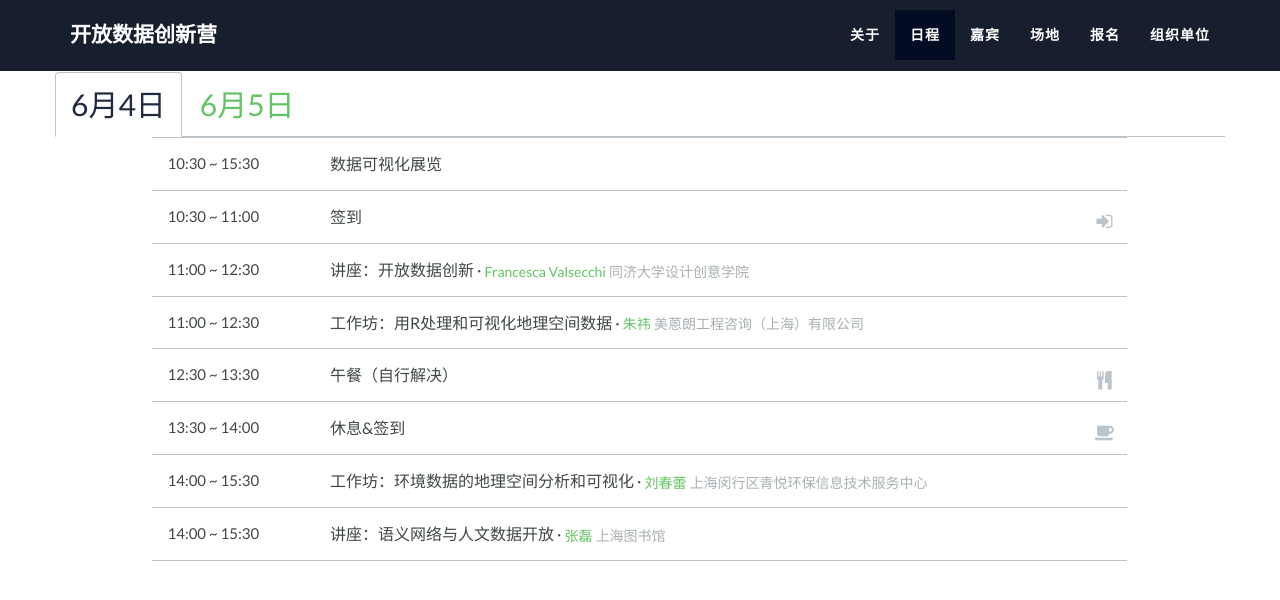
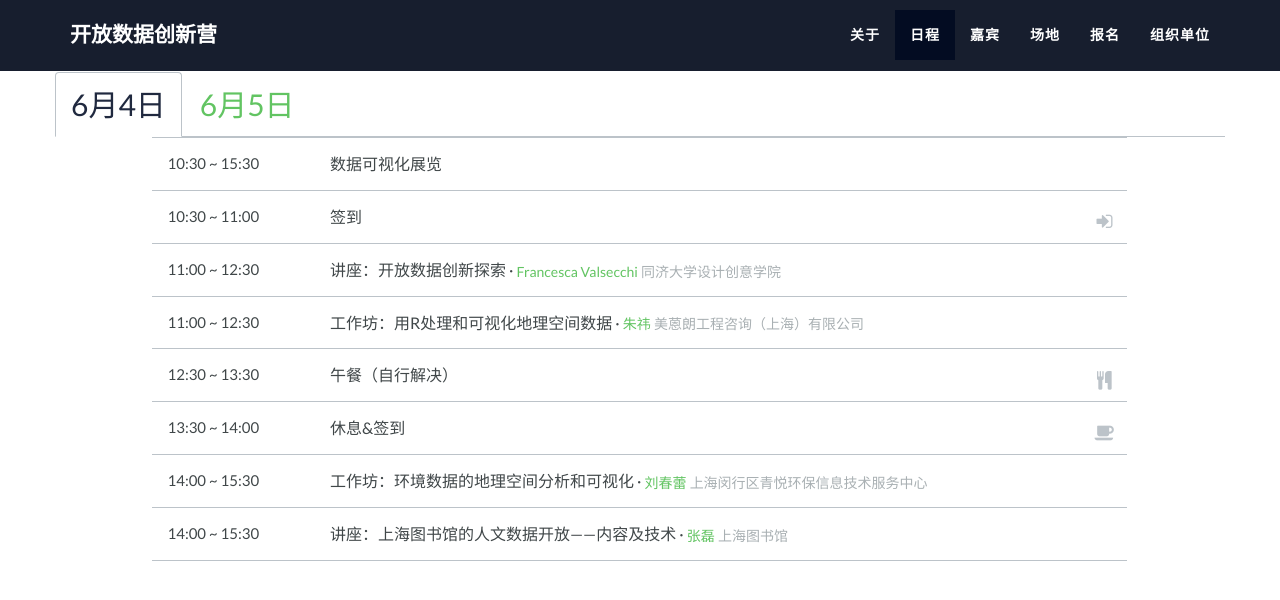
Before and after one commit to opendatacamp/opendatacamp.github.io, a Jekyll site: the page built from index.html, in a window 1280 px wide and 900 px high, scrolled down 1436 px, cut to the strip 0-747 px from the top of the window. Shown: the top 600 px of the strip. Built offline with Jekyll 4.4.1, drawn with Linux system fonts in a browser that asks for light colours; nearby versions of some CDN libraries.

Commit message:
更新内容标题

```diff
--- a/_data/talks.yml
+++ b/_data/talks.yml
@@ -8,7 +8,7 @@
     start: "10:30"
     end: "11:00"
     type: opening
-  - title: "讲座：开放数据创新"
+  - title: "讲座：开放数据创新探索"
     start: "11:00"
     end: "12:30"
     speaker: desis
@@ -31,7 +31,7 @@
     end: "15:30"
     speaker: epmap
     type: standard
-  - title: "讲座：语义网络与人文数据开放"
+  - title: "讲座：上海图书馆的人文数据开放——内容及技术"
     start: "14:00"
     end: "15:30"
     speaker: shlib
```
